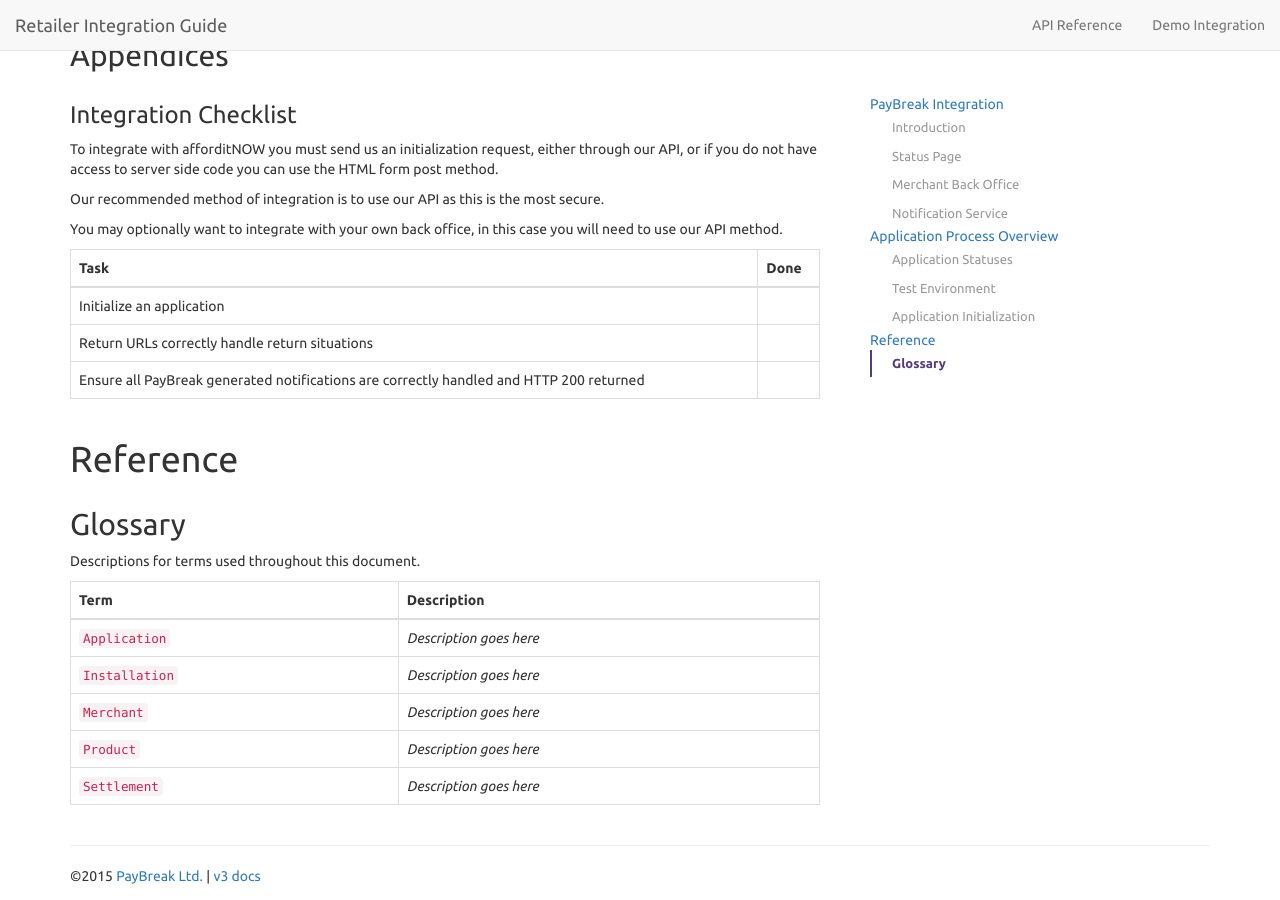
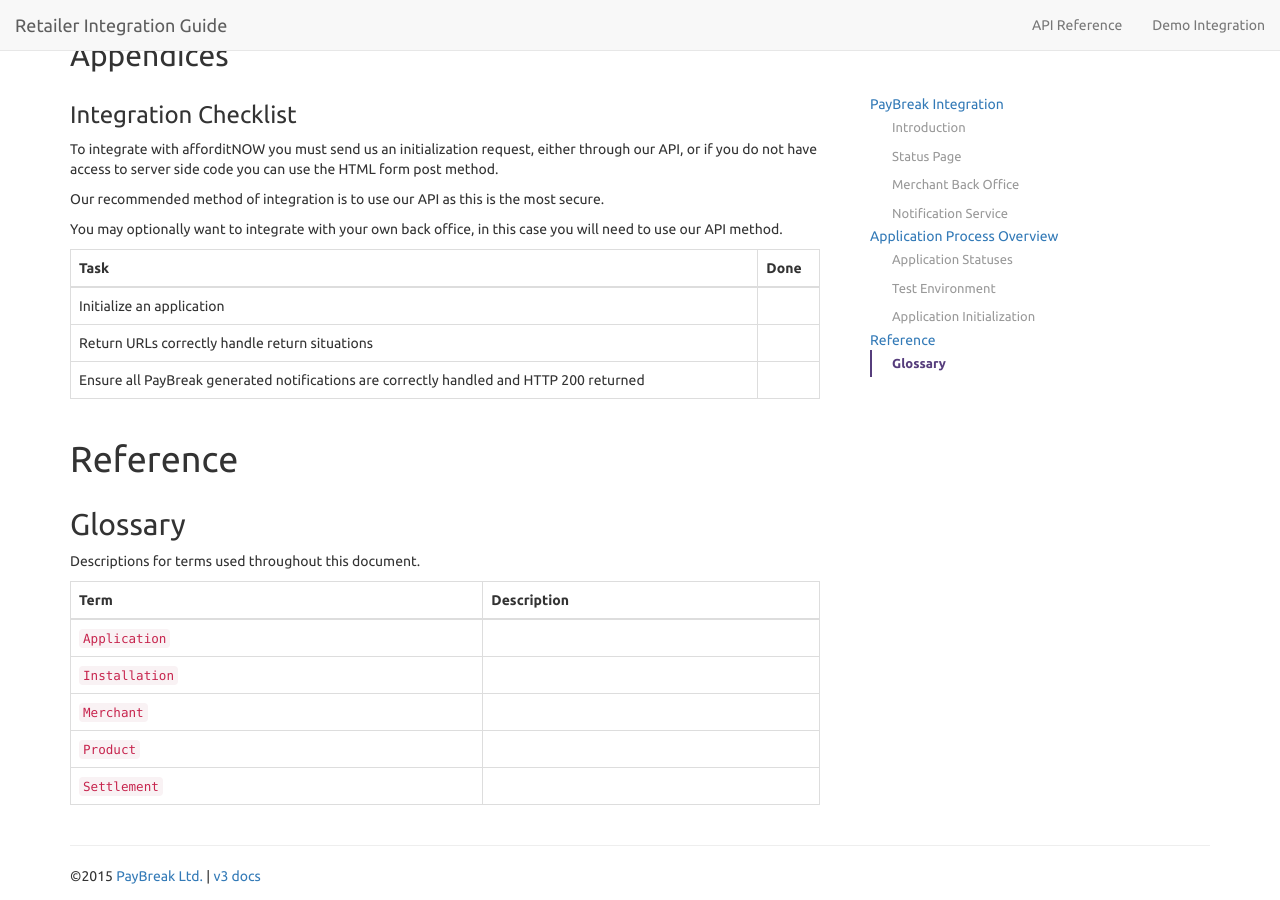
Before and after one commit to PayBreak/retailer-integration-guide, a Jekyll site: the page built from index.md, in a window 1280 px wide and 900 px high, scrolled down 9422 px. Built offline with Jekyll 4.4.1, drawn with Linux system fonts in a browser that asks for light colours; nearby versions of some CDN libraries; Markdown is read by kramdown in place of the engine named in the settings; our own code applies the rules of GitHub Pages for plain Markdown files.

Commit message:
Null out temp fields

```diff
--- a/_includes/v4/glossary.md
+++ b/_includes/v4/glossary.md
@@ -4,8 +4,8 @@ Descriptions for terms used throughout this document.
 
 Term | Description
 --- | ---
-`Application` | *Description goes here*
-`Installation` | *Description goes here*
-`Merchant` | *Description goes here*
-`Product` | *Description goes here*
-`Settlement` | *Description goes here*
+`Application` |
+`Installation` |
+`Merchant` |
+`Product` |
+`Settlement` |
```
